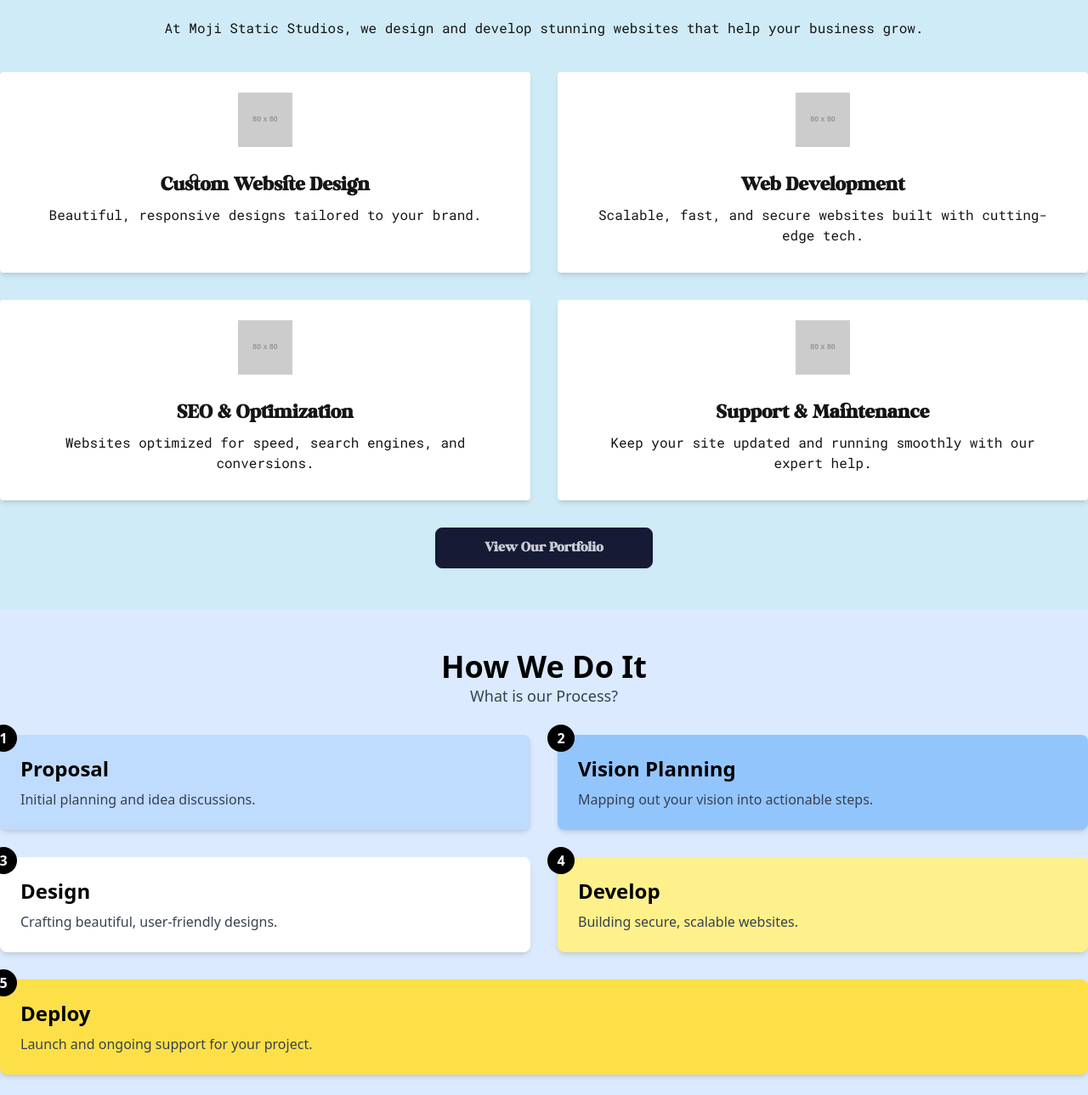
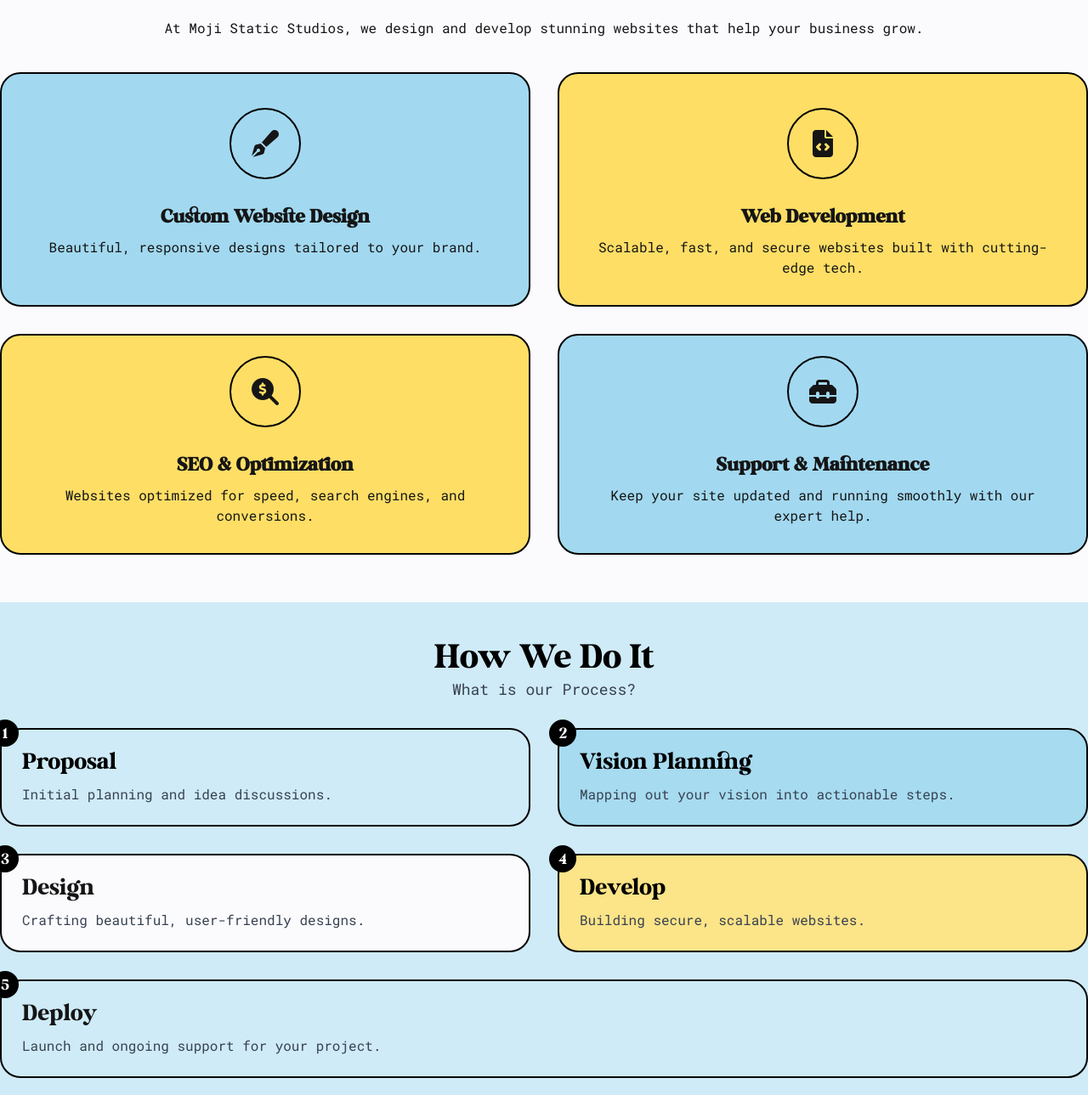
Before and after one commit to QueenMissRose/mss-live, a website: page public/index.html in a window 1280 px wide. Shown: the part 891-2180 px from the top of the page at 85% size. Drawn offline with Linux system fonts and the light colour scheme; placeholder pictures from the web are drawn by us.

Commit message:
LOTS of styling

```diff
--- a/public/index.html
+++ b/public/index.html
@@ -7,8 +7,6 @@
 		<meta name="keywords" content="website, freelance">
 		<meta name="viewport" content="width=device-width, initial-scale=1">
 		<title>Moji Static Studios</title>
-		<link rel="stylesheet" href="path/to/font-awesome/css/font-awesome.min.css">
-
 		<link rel="stylesheet" href="style.css">
 	</head>
 
@@ -60,27 +58,27 @@
 
 
 
-		<!--!capture attention with... -->
+		<!--!HERO: capture attention with... -->
 
 		<section
-			class="pt-28 bg-blue-100 h-screen flex flex-col justify-center items-center text-center font-milk px-4">
+			class="pt-28 h-screen flex flex-col justify-center items-center text-center font-milk px-4 bg-base-200">
 			<!--? Main Tagline -->
-			<div class="bg-white shadow-lg p-8 max-w-3xl border-2 border-black rounded-2xl py-20 px-10">
+			<div class="bg-white shadow-lg p-8 max-w-3xl border-2 border-black rounded-3xl py-20 px-10">
 				<h1 class="text-4xl md:text-5xl text-gray-900 leading-tight">
 					Because Life's Too Short for Ugly Websites. Let's Make Yours Shine.
 				</h1>
 			</div>
 
 			<!--? Brand Card -->
-			<div class="bg-blue-200 rounded-lg mt-6 px-6 py-3">
+			<div class="  rounded-lg mt-6 px-6 py-3 bg-accent">
 				<p class="text-2xl">Moji Static Studios</p>
 			</div>
 		</section>
 
 
 
-		<!--! What We Do It -->
-		<section id="what-we-do" class="bg-base-200 min-h-screen flex items-center py-12">
+		<!--! What We Do -->
+		<section id="what-we-do" class="bg-base-100 min-h-screen flex flex-col items-center py-12">
 			<div class="container mx-auto text-center">
 				<h2 class="text-3xl font-milk mb-6 h4">What We Do</h2>
 				<p class="text-base-content mb-10 font-roboto">
@@ -89,12 +87,10 @@
 				<div class="grid grid-cols-1 md:grid-cols-2 gap-8">
 
 					<!--? Card 1 -->
-					<div
-						class="card bg-base-100 shadow-md hover:shadow-xl transition-transform transform hover:scale-105">
-						<figure class="pt-6">
-							<img src="https://via.placeholder.com/80" alt="Custom Website Design"
-								class="w-16 mx-auto" />
-						</figure>
+					<div class="bg-accent rounded-3xl border-2 border-black">
+						<div class="pt-10">
+							<i class="fa-solid fa-pen-fancy fa-2x border-2 border-black rounded-full p-6"></i>
+						</div>
 						<div class="card-body text-center">
 							<h3 class="text-xl font-semibold text-primary-focus font-milk">Custom Website Design</h3>
 							<p class="text-base-content font-roboto">
@@ -105,10 +101,10 @@
 
 					<!--? Card 2 -->
 					<div
-						class="card bg-base-100 shadow-md hover:shadow-xl transition-transform transform hover:scale-105">
-						<figure class="pt-6">
-							<img src="https://via.placeholder.com/80" alt="Web Development" class="w-16 mx-auto" />
-						</figure>
+						class="bg-accent-content rounded-3xl border-2 border-black">
+						<div class="pt-10">
+							<i class="fa-solid fa-file-code fa-2x border-2 border-black rounded-full py-6 px-7"></i>
+						</div>
 						<div class="card-body text-center">
 							<h3 class="text-xl font-semibold text-primary-focus font-milk">Web Development</h3>
 							<p class="text-base-content font-roboto">
@@ -119,10 +115,10 @@
 
 					<!--? Card 3 -->
 					<div
-						class="card bg-base-100 shadow-md hover:shadow-xl transition-transform transform hover:scale-105">
-						<figure class="pt-6">
-							<img src="https://via.placeholder.com/80" alt="SEO & Optimization" class="w-16 mx-auto" />
-						</figure>
+						class="bg-accent md:bg-accent-content rounded-3xl border-2 border-black ">
+						<div class="pt-6">
+							<i class="fa-solid fa-magnifying-glass-dollar fa-2x border-2 border-black rounded-full p-6"></i>
+						</div>
 						<div class="card-body text-center">
 							<h3 class="text-xl font-semibold text-primary-focus font-milk">SEO & Optimization</h3>
 							<p class="text-base-content font-roboto">
@@ -133,11 +129,10 @@
 
 					<!--? Card 4 -->
 					<div
-						class="card bg-base-100 shadow-md hover:shadow-xl transition-transform transform hover:scale-105">
-						<figure class="pt-6">
-							<img src="https://via.placeholder.com/80" alt="Support & Maintenance"
-								class="w-16 mx-auto" />
-						</figure>
+						class="bg-accent-content md:bg-accent rounded-3xl border-2 border-black">
+						<div class="pt-6">
+							<i class="fa-solid fa-toolbox fa-2x border-2 border-black rounded-full p-6"></i>
+						</div>
 						<div class="card-body text-center">
 							<h3 class="text-xl font-semibold text-primary-focus font-milk">Support & Maintenance</h3>
 							<p class="text-base-content font-roboto">
@@ -146,73 +141,73 @@
 						</div>
 					</div>
 				</div>
-				<div class="mt-8">
-					<a href="#portfolio" class="btn btn-primary btn-wide font-milk">
-						View Our Portfolio
-					</a>
-				</div>
 			</div>
 		</section>
 
-		<section id="how-we-do-it" class="bg-blue-100 min-h-screen py-12">
+
+		<!--! How We Do It -->
+		<section id="how-we-do-it" class="bg-base-200 min-h-screen py-12">
 			<div class="container mx-auto">
 				<!-- Header -->
 				<div class="text-center mb-8">
-					<h2 class="text-4xl font-bold text-black">How We Do It</h2>
-					<p class="text-lg text-gray-700">What is our Process?</p>
+					<h2 class="text-4xl font-milk text-black">How We Do It</h2>
+					<p class="text-lg text-gray-700 font-roboto">What is our Process?</p>
 				</div>
-				<!-- Grid Layout -->
+				<!--? Grid Layout -->
 				<div class="grid grid-cols-1 md:grid-cols-2 gap-8">
-					<!-- Card 1 -->
-					<div class="relative bg-blue-200 shadow-md rounded-lg p-6">
+
+					<!--? Card 1 -->
+					<div class="relative bg-base-200 rounded-3xl p-6 border-2 border-black">
 						<div
-							class="absolute -top-3 -left-3 w-8 h-8 bg-black text-white font-bold flex items-center justify-center rounded-full">
-							1
+							class="absolute -top-3 -left-3 w-8 h-8 bg-black text-white font-milk flex items-center justify-center rounded-full">
+							<p class="mt-1">1</p>
 						</div>
-						<h3 class="text-2xl font-semibold text-black mb-2">Proposal</h3>
-						<p class="text-gray-700">Initial planning and idea discussions.</p>
+						<h3 class="text-2xl text-black mb-2 font-milk">Proposal</h3>
+						<p class="text-gray-700 font-roboto">Initial planning and idea discussions.</p>
 					</div>
-					<!-- Card 2 -->
-					<div class="relative bg-blue-300 shadow-md rounded-lg p-6">
+
+					<!--? Card 2 -->
+					<div class="relative bg-neutral rounded-3xl p-6 border-2 border-black">
 						<div
-							class="absolute -top-3 -left-3 w-8 h-8 bg-black text-white font-bold flex items-center justify-center rounded-full">
-							2
+							class="absolute -top-3 -left-3 w-8 h-8 bg-black text-white font-milk flex items-center justify-center rounded-full">
+							<p class="mt-1">2</p>
 						</div>
-						<h3 class="text-2xl font-semibold text-black mb-2">Vision Planning</h3>
-						<p class="text-gray-700">Mapping out your vision into actionable steps.</p>
+						<h3 class="text-2xl font-milk text-black mb-2">Vision Planning</h3>
+						<p class="text-gray-700 font-roboto">Mapping out your vision into actionable steps.</p>
 					</div>
-					<!-- Card 3 -->
-					<div class="relative bg-white shadow-md rounded-lg p-6">
+
+					<!--? Card 3 -->
+					<div class="relative bg-base-100 rounded-3xl p-6 border-2 border-black">
 						<div
-							class="absolute -top-3 -left-3 w-8 h-8 bg-black text-white font-bold flex items-center justify-center rounded-full">
-							3
+							class="absolute -top-3 -left-3 w-8 h-8 bg-black text-white font-milk flex items-center justify-center rounded-full">
+							<p class="mt-1">3</p>
 						</div>
-						<h3 class="text-2xl font-semibold text-black mb-2">Design</h3>
-						<p class="text-gray-700">Crafting beautiful, user-friendly designs.</p>
+						<h3 class="text-2xl font-milk mb-2">Design</h3>
+						<p class="text-gray-700 font-roboto">Crafting beautiful, user-friendly designs.</p>
 					</div>
-					<!-- Card 4 -->
-					<div class="relative bg-yellow-200 shadow-md rounded-lg p-6">
+
+					<!--? Card 4 -->
+					<div class="relative bg-info rounded-3xl p-6 border-2 border-black">
 						<div
-							class="absolute -top-3 -left-3 w-8 h-8 bg-black text-white font-bold flex items-center justify-center rounded-full">
-							4
+							class="absolute -top-3 -left-3 w-8 h-8 bg-black text-white font-milk flex items-center justify-center rounded-full">
+							<p class="mt-1">4</p>
 						</div>
-						<h3 class="text-2xl font-semibold text-black mb-2">Develop</h3>
-						<p class="text-gray-700">Building secure, scalable websites.</p>
+						<h3 class="text-2xl font-milk text-black mb-2">Develop</h3>
+						<p class="text-gray-700 font-roboto">Building secure, scalable websites.</p>
 					</div>
-					<!-- Card 5 -->
-					<div class="relative bg-yellow-300 shadow-md rounded-lg p-6 md:col-span-2">
+
+					<!--? Card 5 -->
+					<div class="relative bg-base-200 rounded-3xl p-6 md:col-span-2 border-2 border-black">
 						<div
-							class="absolute -top-3 -left-3 w-8 h-8 bg-black text-white font-bold flex items-center justify-center rounded-full">
-							5
+							class="absolute -top-3 -left-3 w-8 h-8 bg-black text-white font-milk flex items-center justify-center rounded-full">
+							<p class="mt-1">5</p>
 						</div>
-						<h3 class="text-2xl font-semibold text-black mb-2">Deploy</h3>
-						<p class="text-gray-700">Launch and ongoing support for your project.</p>
+						<h3 class="text-2xl font-milk mb-2">Deploy</h3>
+						<p class="text-gray-700 font-roboto">Launch and ongoing support for your project.</p>
 					</div>
 				</div>
 			</div>
 		</section>
-
-
 
 
 		<!--!pricing -->
@@ -237,7 +232,7 @@
 
 					<!-- ? Lowest Option : Basic -->
 					<div
-						class="w-full flex-1 mt-8 p-8 order-2 bg-white shadow-xl rounded-3xl sm:w-96 lg:w-full lg:order-1 lg:rounded-r-none">
+						class="w-full flex-1 mt-8 p-8 order-2 bg-white shadow-xl rounded-3xl sm:w-96 lg:w-full lg:order-1 lg:rounded-r-none transition-transform transform hover:scale-105">
 						<div class="mb-7 pb-7 flex items-center border-b border-gray-300">
 							<img src="https://res.cloudinary.com/williamsondesign/abstract-1.jpg" alt=""
 								class="rounded-3xl w-20 h-20" />
@@ -443,6 +438,7 @@
 		</footer>
 
 
+		<script src="https://kit.fontawesome.com/1ebdf46113.js" crossorigin="anonymous"></script>
 		<script src="main.js"></script>
 	</body>
 
```
Also changed, not shown: public/style.css.
